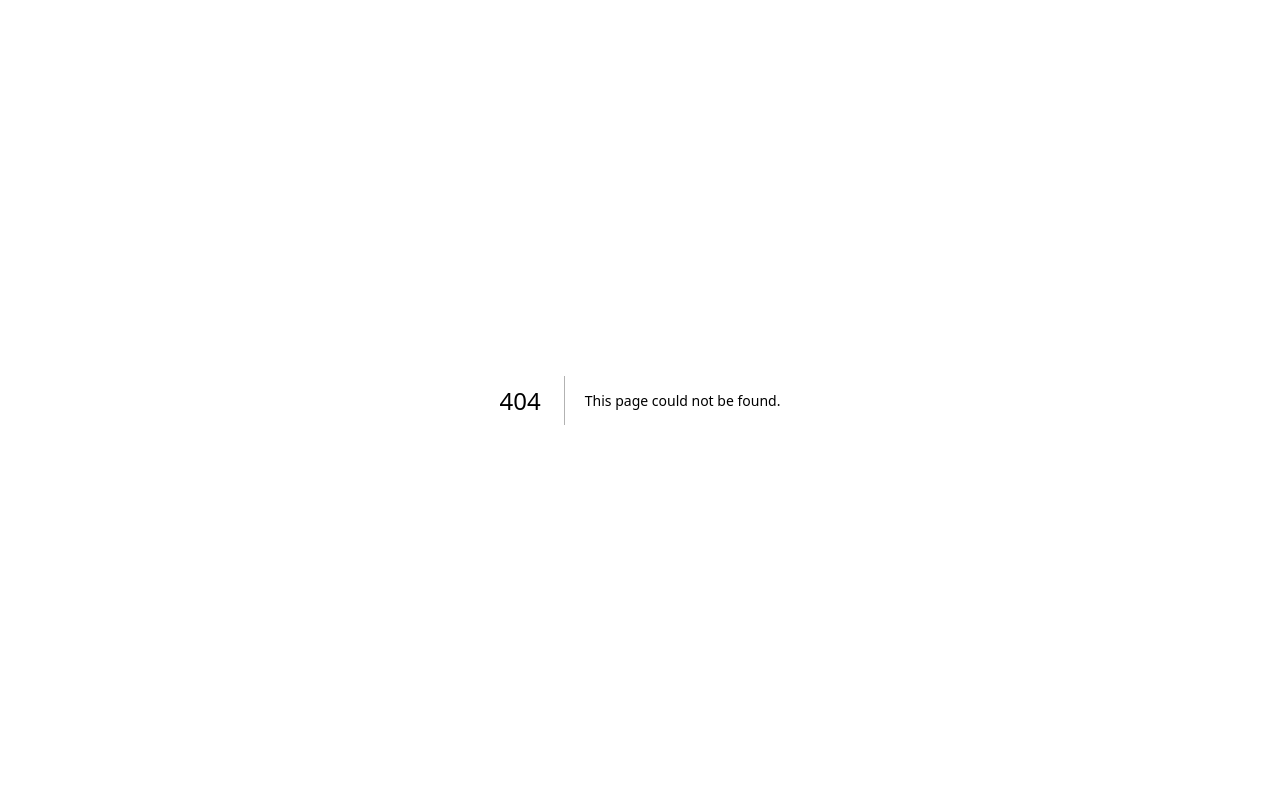
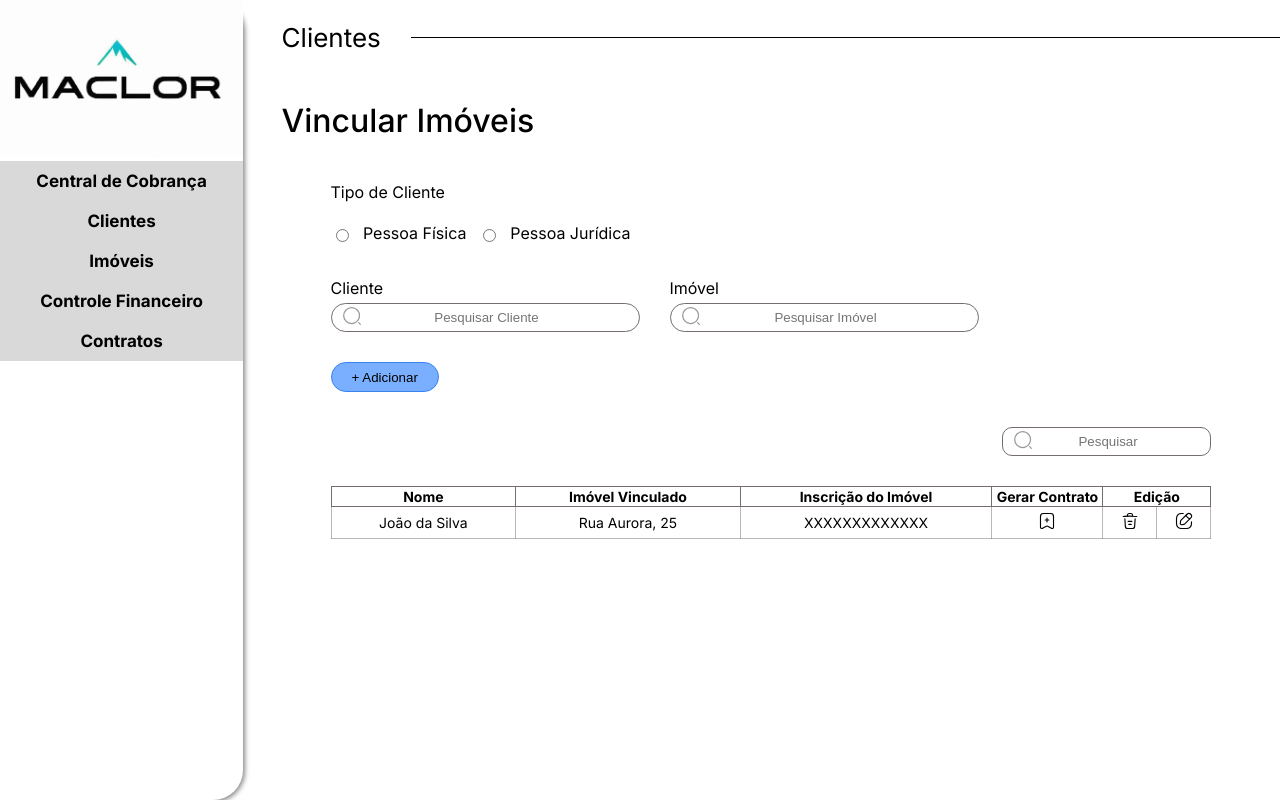
Before and after one commit to NayanaLoivos/maclor, a Next.js app: page /clientes/vincular-imoveis in a window 1280 px wide. Before the commit this address had no page. Built offline with nearby package versions, Linux system fonts and the light colour scheme.

Commit message:
change several css rules to global instead of module, designed Vincular Imoveis page

```diff
--- a/components/Menu/Menu.js
+++ b/components/Menu/Menu.js
@@ -39,7 +39,7 @@ export default function Menu () {
                 <div className={styles.options}>
                     <Link href="/clientes/dashboard-clientes"> Dashboard Clientes</Link>
                     <Link href="/clientes/cadastro-clientes">Cadastrar Clientes</Link>
-                    <Link href="">Vincular Imóveis</Link>
+                    <Link href="/clientes/vincular-imoveis">Vincular Imóveis</Link>
                     <Link href="">Listar Documentação</Link>
                 </div>
 
--- /dev/null
+++ b/src/pages/clientes/vincular-imoveis.js
@@ -0,0 +1,119 @@
+import ClientesHeader from "../../../components/Header/ClientesHeader";
+import Menu from "../../../components/Menu/Menu";
+import style from "../../styles/VincularImoveis.module.css"
+import Link from "next/link";
+
+
+export default function VincularImoveis () {
+
+    return(
+        <>
+            <main className="content-ctr">
+                <section className="menu-bar">
+                    <Menu />
+                </section>
+
+                <section className="content">
+                    <ClientesHeader />
+
+                    <h1>Vincular Imóveis</h1>
+
+                    <section className={`formCtr ${style.vincular}`}>
+
+                        <div>
+                            <p>Tipo de Cliente</p>
+                            <div className="radio">
+                                <input
+                                    id="pf"
+                                    name="tipo"
+                                    type="radio"
+                                    value="pf"
+                                />
+                                <label for="pf"> Pessoa Física</label>
+                                <input
+                                    id="pj"
+                                    name="tipo"
+                                    type="radio"
+                                    value="pj"
+                                />
+                                <label for="pj"> Pessoa Jurídica</label>
+                            </div>
+                        </div>
+
+                        <div className='inputCtr' id={style.search}>
+                            <div>
+                                <label for="cliente">Cliente</label>
+                                <input
+                                    type="text"
+                                    placeholder="Pesquisar Cliente"
+                                    className='searchBar'
+                                    id="cliente"
+                                />
+                            </div>
+
+
+                            <div>
+                                <label for="imovel">Imóvel</label>
+                                <input
+                                    type="text"
+                                    placeholder="Pesquisar Imóvel"
+                                    className='searchBar'
+                                    id="imovel"
+                                />
+                            </div>
+
+                        </div>
+
+                        <div className="buttons">
+                            <button>+ Adicionar</button>
+                        </div>
+
+                        <div className={style.tableSearch}>
+                            <input
+                                type="text"
+                                placeholder="Pesquisar"
+                                className='searchBar'
+                                id="teste"
+                            />
+                        </div>
+
+
+
+
+                        <table className="table">
+                            <thead>
+                                <tr>
+                                    <th>Nome</th>
+                                    <th>Imóvel Vinculado</th>
+                                    <th>Inscrição do Imóvel</th>
+                                    <th>Gerar Contrato</th>
+                                    <th colSpan={2}>Edição</th>
+                                </tr>
+                                <tr>
+                                    <td>João da Silva</td>
+                                    <td>Rua Aurora, 25</td>
+                                    <td>XXXXXXXXXXXXX</td>
+                                    <td id={style.generateContract}>
+                                        <img src="/images/generate-contract.svg"/>
+                                    </td>
+                                    <td>
+                                        <img src="/images/trash-bin.svg"/>
+                                    </td>
+                                    <td>
+                                        <Link href="/clientes/cadastro-clientes">
+                                            <img src="/images/edit.svg"/>
+
+                                        </Link>
+                                    </td>
+                                </tr>
+
+                            </thead>
+                        </table>
+
+                    </section>
+
+                </section>
+            </main>
+        </>
+    )
+}
--- /dev/null
+++ b/src/styles/VincularImoveis.module.css
@@ -0,0 +1,37 @@
+.vincular{
+    display: flex;
+    flex-direction: column;
+    gap: 30px;
+}
+
+#search{
+    flex-direction: row;
+    justify-content: flex-start;
+    gap: 30px;
+}
+
+.rightJustify{
+    display: flex;
+    flex-direction: column;
+    align-items: flex-start;
+    gap: 30px;
+}
+
+.tableSearch{
+    display: flex;
+    justify-content: flex-end;
+}
+
+.tableSearch input{
+    width: 200px;
+    border-radius: 10px;
+    margin-bottom: 0;
+}
+
+.vincular table{
+    margin-top: 0;
+}
+
+#generateContract{
+    width: 100px;
+}
--- a/src/styles/globals.css
+++ b/src/styles/globals.css
@@ -21,6 +21,7 @@ body{
     border-bottom-right-radius: 30px;
     box-shadow: 1px 1px 5px 1px #888888;
     position: fixed;
+    left: 0;
 
 }
 
@@ -38,3 +39,118 @@ body{
 .formCtr{
     margin: 0 5%;
 }
+
+
+.radio{
+    display: flex;
+    align-items: center;
+    width: 300px;
+    justify-content: space-between;
+}
+
+.radio input[type=radio]{
+    accent-color: rgb(61, 61, 97);
+
+}
+
+.inputCtr{
+    display: flex;
+    flex-direction: column;
+    align-items: flex-start;
+
+}
+
+.inputCtr p{
+    margin: 0;
+    font-size: 14px;
+    font-weight: 400;
+}
+
+select{
+    margin-top: 5px;
+    height: 25px;
+    border-radius: 10px;
+    border-style: none;
+    border: 1px solid #9B9A9A;
+    padding-left: 5px;
+    color: #9B9A9A;
+}
+
+input{
+    margin-top: 5px;
+    height: 25px;
+    border-radius: 10px;
+    border-style: none;
+    border: 1px solid #9B9A9A;
+    padding-left: 5px;
+}
+
+.searchBar{
+    width: 300px;
+    text-align: center;
+    border-radius: 30px;
+    border-style: none;
+    border: 1px solid #756D6D;
+    background-image: url('/images/search.svg');
+    background-repeat: no-repeat;
+    background-size: 20px;
+    display: flex;
+    align-items: center;
+    background-position: bottom 5px left 10px;
+
+}
+
+.buttons a, button{
+    border-style: none;
+    background-color: #7AAFFF;
+    border: 1px solid #3783F4;
+    border-radius: 20px;
+    height: 30px;
+    padding: 0 20px;
+    text-decoration: none;
+    color: black;
+    display: flex;
+    align-items: center;
+    justify-content: center;
+}
+
+.buttons a:hover{
+    cursor: pointer;
+    background-color: #7aafff83;
+}
+
+.buttons button:hover{
+    cursor: pointer;
+    background-color: #7aafff83;
+}
+
+.buttons{
+    display: flex;
+    gap: 20px;
+
+}
+
+
+.table{
+    margin-top: 30px;
+    border-collapse: collapse;
+}
+
+
+
+.table th{
+    border: 1px solid #756D6D;
+    font-size: 14px;
+
+}
+
+.table td{
+    text-align: center;
+    border: 1px solid #756d6d7e;
+    padding: 5px;
+    font-size: 14px;
+}
+
+.table img{
+    width: 18px;
+}
```
Also changed, not shown: src/pages/clientes/cadastro-clientes.js (+26 -27 lines), src/pages/clientes/dashboard-clientes.js (+6 -6 lines), src/styles/CadastroCliente.module.css (+9 -46 lines), src/styles/Dash-Clientes-Imoveis.module.css (+0 -34 lines), public/images/generate-contract.svg (added).
